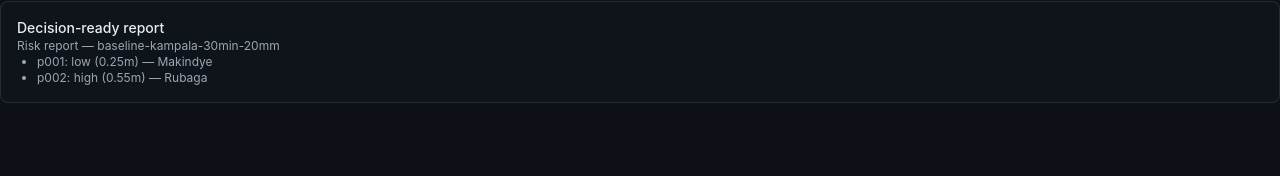
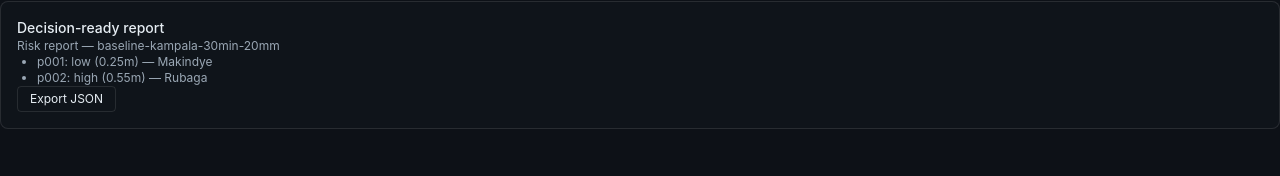
Before and after one commit to AskTiba/Ombros, a React (Vite) app: page / in a window 1280 px wide. Shown: the part 1113-1289 px from the top of the page. Built offline with nearby package versions, Linux system fonts and the light colour scheme; no server answers.

Commit message:
feat: wire report export into report ui

```diff
--- a/src/features/scenario/riskReport.tsx
+++ b/src/features/scenario/riskReport.tsx
@@ -1,6 +1,7 @@
 import type { ReactNode } from 'react';
 
 import { applyRiskThresholds } from './riskThresholds';
+import { exportReport } from './exportReport';
 import type { ScenarioBaseline } from './createBaselineScenario';
 
 export interface RiskReportProps {
@@ -18,6 +19,20 @@ export function riskReport({
     shallowMaxM,
     deepMinM,
   });
+  const handleExport = () => {
+    const json = exportReport(scenario, {
+      shallowMaxM,
+      deepMinM,
+      format: 'json',
+    });
+    const blob = new Blob([json], { type: 'application/json' });
+    const url = URL.createObjectURL(blob);
+    const link = document.createElement('a');
+    link.href = url;
+    link.download = `${scenario.id}-report.json`;
+    link.click();
+    URL.revokeObjectURL(url);
+  };
   return (
     <section
       aria-label="Risk report"
@@ -34,6 +49,13 @@ export function riskReport({
           </li>
         ))}
       </ul>
+      <button
+        type="button"
+        onClick={handleExport}
+        className="rounded border border-white/10 px-3 py-1 text-xs text-text-primary"
+      >
+        Export JSON
+      </button>
     </section>
   );
 }
```
Also changed, not shown: .devpartner/PROJECT_STATE.md, 1 other file (tests, documents, lock files or other folders).
